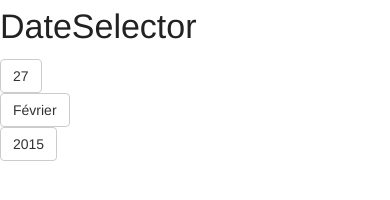
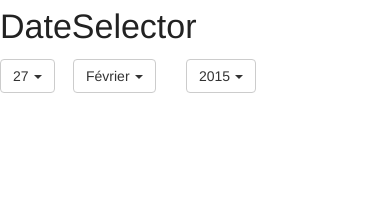
Before and after one commit to mickaelr/jquery-dateSelector, a plain HTML site: page index.html in a window 390 px wide. Drawn offline with Linux system fonts and the light colour scheme.

Commit message:
Implement Foundation integration, and enhance basic css

```diff
--- a/dateselector/dateselector-prototyped.js
+++ b/dateselector/dateselector-prototyped.js
@@ -22,6 +22,9 @@
 
         // Store a jQuery reference  to the source element
         this.$el = $(element);
+
+        // Set a random (and normally unique) id for the object
+        this.instanceId = Math.round(new Date().getTime() + (Math.random() * 100));
 
         // Set the instance options extending the plugin defaults and
         // the options passed by the user
@@ -87,16 +90,6 @@
                 "Décembre"
             ];
 
-            // Declare current date / time values
-            /*var now = new Date();
-            var
-                currentYear     = now.getFullYear(),
-                currentMonth    = now.getMonth(),
-                currentDay      = now.getDate(),
-                currentHours    = now.getHours(),
-                currentMinutes  = now.getMinutes(),
-                currentSeconds  = now.getSeconds();*/
-
             // Set main container
             if(this.settings.container !== undefined) {
                 var container = $(this.settings.container);
@@ -119,6 +112,14 @@
                     this.selectElements.minutesSelect   = $('<ul class="dropdown-menu">'),
                     this.selectElements.secondsSelect   = $('<ul class="dropdown-menu">');
                     break;
+                case 'foundation':
+                    this.selectElements.yearSelect      = $('<ul id="dateselector-year-' + this.instanceId + '" class="f-dropdown">'),
+                    this.selectElements.monthSelect     = $('<ul id="dateselector-month-' + this.instanceId + '" class="f-dropdown">'),
+                    this.selectElements.daySelect       = $('<ul id="dateselector-day-' + this.instanceId + '" class="f-dropdown">'),
+                    this.selectElements.hoursSelect     = $('<ul id="dateselector-hours-' + this.instanceId + '" class="f-dropdown">'),
+                    this.selectElements.minutesSelect   = $('<ul id="dateselector-minutes-' + this.instanceId + '" class="f-dropdown">'),
+                    this.selectElements.secondsSelect   = $('<ul id="dateselector-seconds-' + this.instanceId + '" class="f-dropdown">');
+                    break;
                 default:
                     this.selectElements.yearSelect      = $('<select class="dateselector-year">'),
                     this.selectElements.monthSelect     = $('<select class="dateselector-month">'),
@@ -131,30 +132,30 @@
 
             // Fill dateSelector's selects with appropriate options
             switch(this.settings.cssFramework) {
-                case 'bootstrap':
+                case 'bootstrap': case 'foundation':
                     // "value" attribute is important if we let the _getDateSelectorValue method use $('li.selected').val()
                     for(var y = this.settings.maxYear; y >= this.settings.minYear; y--) {
-                        var yearOption = $('<li value="' + y + '"><a href="">' + y + '</a></li>');
+                        var yearOption = $('<li value="' + y + '"><a href="#">' + y + '</a></li>');
                         this.selectElements.yearSelect.append(yearOption);
                     }
                     for(var M = this.settings.minMonth; M <= this.settings.maxMonth; M++) {
-                        var monthOption = $('<li value="' + M + '"><a href="">' + monthNames[M] + '</a></li>');
+                        var monthOption = $('<li value="' + M + '"><a href="#">' + monthNames[M] + '</a></li>');
                         this.selectElements.monthSelect.append(monthOption);
                     }
                     for(var d = this.settings.minDay; d <= this.settings.maxDay; d++) {
-                        var dayOption = $('<li value="' + d + '"><a href="">' + d + '</a></li>');
+                        var dayOption = $('<li value="' + d + '"><a href="#">' + d + '</a></li>');
                         this.selectElements.daySelect.append(dayOption);
                     }
                     for(var h = this.settings.minHours; h <= this.settings.maxHours; h++) {
-                        var hoursOption = $('<li value="' + h + '"><a href="">' + h + '</a></li>');
+                        var hoursOption = $('<li value="' + h + '"><a href="#">' + h + '</a></li>');
                         this.selectElements.hoursSelect.append(hoursOption);
                     }
                     for(var m = this.settings.minMinutes; m <= this.settings.maxMinutes; m++) {
-                        var minutesOption = $('<li value="' + m + '"><a href="">' + m + '</a></li>');
+                        var minutesOption = $('<li value="' + m + '"><a href="#">' + m + '</a></li>');
                         this.selectElements.minutesSelect.append(minutesOption);
                     }
                     for(var s = this.settings.minSeconds; s <= this.settings.maxSeconds; s++) {
-                        var secondsOption = $('<li value="' + s + '"><a href="">' + s + '</a></li>');
+                        var secondsOption = $('<li value="' + s + '"><a href="#">' + s + '</a></li>');
                         this.selectElements.secondsSelect.append(secondsOption);
                     }
                     break;
@@ -191,7 +192,7 @@
                 case 'bootstrap':
                     var dropdownTemplate = $(
                         '<div class="dropdown">' +
-                            '<button class="btn btn-default dropdown-toggle" type="button" data-toggle="dropdown" aria-expanded="true">' +
+                            '<button class="btn btn-default dropdown-toggle" data-toggle="dropdown">' +
                                 'Dropdown' +
                                 '<span class="caret"></span>' +
                             '</button>' +
@@ -203,6 +204,28 @@
                     this.selectElements.hoursSelect     = dropdownTemplate.clone().addClass('dateselector-hours').append(this.selectElements.hoursSelect);
                     this.selectElements.minutesSelect   = dropdownTemplate.clone().addClass('dateselector-minutes').append(this.selectElements.minutesSelect);
                     this.selectElements.secondsSelect   = dropdownTemplate.clone().addClass('dateselector-seconds').append(this.selectElements.secondsSelect);
+                    dropdownTemplate.remove();
+                    break;
+                case 'foundation':
+                    var dropdownTemplate = $(
+                        '<div>' +
+                            '<button class="button dropdown">' +
+                                'Dropdown' +
+                            '</button>' +
+                        '</div>'
+                    );
+                    this.selectElements.yearSelect      = dropdownTemplate.clone().addClass('dateselector-year').append(this.selectElements.yearSelect);
+                    this.selectElements.yearSelect.find('.button.dropdown').attr('data-dropdown', 'dateselector-year-' + this.instanceId);
+                    this.selectElements.monthSelect     = dropdownTemplate.clone().addClass('dateselector-month').append(this.selectElements.monthSelect);
+                    this.selectElements.monthSelect.find('.button.dropdown').attr('data-dropdown', 'dateselector-month-' + this.instanceId);
+                    this.selectElements.daySelect       = dropdownTemplate.clone().addClass('dateselector-day').append(this.selectElements.daySelect);
+                    this.selectElements.daySelect.find('.button.dropdown').attr('data-dropdown', 'dateselector-day-' + this.instanceId);
+                    this.selectElements.hoursSelect     = dropdownTemplate.clone().addClass('dateselector-hours').append(this.selectElements.hoursSelect);
+                    this.selectElements.hoursSelect.find('.button.dropdown').attr('data-dropdown', 'dateselector-hours-' + this.instanceId);
+                    this.selectElements.minutesSelect   = dropdownTemplate.clone().addClass('dateselector-minutes').append(this.selectElements.minutesSelect);
+                    this.selectElements.minutesSelect.find('.button.dropdown').attr('data-dropdown', 'dateselector-minutes-' + this.instanceId);
+                    this.selectElements.secondsSelect   = dropdownTemplate.clone().addClass('dateselector-seconds').append(this.selectElements.secondsSelect);
+                    this.selectElements.secondsSelect.find('.button.dropdown').attr('data-dropdown', 'dateselector-seconds-' + this.instanceId);
                     dropdownTemplate.remove();
                     break;
                 default:
@@ -217,7 +240,7 @@
 
             // Handle dateSelector changes
             switch(this.settings.cssFramework) {
-                case 'bootstrap':
+                case 'bootstrap': case 'foundation':
                     var that = this;
                     this.selectElements.yearSelect.find('li a').on('click', function(event) {
                         event.preventDefault();
@@ -226,6 +249,7 @@
                             $this.parent().addClass('selected').siblings().removeClass('selected');
                             that._updateDateSelector();
                         }
+                        if(that.settings.cssFramework === 'foundation') Foundation.libs.dropdown.close(that.selectElements.yearSelect.find('.f-dropdown'));
                     });
                     this.selectElements.monthSelect.find('li a').on('click', function(event) {
                         event.preventDefault();
@@ -234,6 +258,7 @@
                             $this.parent().addClass('selected').siblings().removeClass('selected');
                             that._updateDateSelector();
                         }
+                        if(that.settings.cssFramework === 'foundation') Foundation.libs.dropdown.close(that.selectElements.monthSelect.find('.f-dropdown'));
                     });
                     this.selectElements.daySelect.find('li a').on('click', function(event) {
                         event.preventDefault();
@@ -242,6 +267,7 @@
                             $this.parent().addClass('selected').siblings().removeClass('selected');
                             that._updateDateSelector();
                         }
+                        if(that.settings.cssFramework === 'foundation') Foundation.libs.dropdown.close(that.selectElements.daySelect.find('.f-dropdown'));
                     });
                     this.selectElements.hoursSelect.find('li a').on('click', function(event) {
                         event.preventDefault();
@@ -250,6 +276,7 @@
                             $this.parent().addClass('selected').siblings().removeClass('selected');
                             that._updateDateSelector();
                         }
+                        if(that.settings.cssFramework === 'foundation') Foundation.libs.dropdown.close(that.selectElements.hoursSelect.find('.f-dropdown'));
                     });
                     this.selectElements.minutesSelect.find('li a').on('click', function(event) {
                         event.preventDefault();
@@ -258,6 +285,7 @@
                             $this.parent().addClass('selected').siblings().removeClass('selected');
                             that._updateDateSelector();
                         }
+                        if(that.settings.cssFramework === 'foundation') Foundation.libs.dropdown.close(that.selectElements.minutesSelect.find('.f-dropdown'));
                     });
                     this.selectElements.secondsSelect.find('li a').on('click', function(event) {
                         event.preventDefault();
@@ -266,26 +294,28 @@
                             $this.parent().addClass('selected').siblings().removeClass('selected');
                             that._updateDateSelector();
                         }
+                        if(that.settings.cssFramework === 'foundation') Foundation.libs.dropdown.close(that.selectElements.secondsSelect.find('.f-dropdown'));
                     });
                     break;
                 default:
+                    var that = this;
                     this.selectElements.yearSelect.on('change', function() {
-                        this._updateDateSelector();
+                        that._updateDateSelector();
                     });
                     this.selectElements.monthSelect.on('change', function() {
-                        this._updateDateSelector();
+                        that._updateDateSelector();
                     });
                     this.selectElements.daySelect.on('change', function() {
-                        this._updateDateSelector();
+                        that._updateDateSelector();
                     });
                     this.selectElements.hoursSelect.on('change', function() {
-                        this._updateDateSelector();
+                        that._updateDateSelector();
                     });
                     this.selectElements.minutesSelect.on('change', function() {
-                        this._updateDateSelector();
+                        that._updateDateSelector();
                     });
                     this.selectElements.secondsSelect.on('change', function() {
-                        this._updateDateSelector();
+                        that._updateDateSelector();
                     });
                     break;
             }
@@ -296,6 +326,8 @@
             if(this.settings.showTime)
                 this.container.append(this.selectElements.hoursSelect).append(this.selectElements.minutesSelect).append(this.selectElements.secondsSelect);
             this.$el.parent().append(this.container);
+            if(this.settings.cssFramework === 'foundation')
+                $(document).foundation('dropdown', 'reflow');
         },
 
         /**
@@ -373,7 +405,7 @@
 
             var lastMonthDay = getLastMonthDay(this.currentValue.getFullYear(), this.currentValue.getMonth());
             switch(this.settings.cssFramework) {
-                case 'bootstrap':
+                case 'bootstrap': case 'foundation':
                     for(var i = 1; i <= lastMonthDay; i++) {
                         this.selectElements.daySelect.find('li[value="' + i + '"]').removeClass('disabled');
                     }
@@ -395,7 +427,7 @@
         _getDateSelectorValue: function() {
             var selector;
             switch(this.settings.cssFramework) {
-                case 'bootstrap':
+                case 'bootstrap': case 'foundation':
                     selector = '.selected';
                     break;
                 default:
@@ -427,7 +459,7 @@
         // Method that set the value of the dateSelector, giving a specific date
         _setDateSelectorValue: function(date) {
             switch(this.settings.cssFramework) {
-                case 'bootstrap':
+                case 'bootstrap': case 'foundation':
                     this.selectElements.yearSelect.find('li[value="' + date.getFullYear() + '"]').addClass('selected').siblings().removeClass('selected');
                     this.selectElements.monthSelect.find('li[value="' + date.getMonth() + '"]').addClass('selected').siblings().removeClass('selected');
                     this.selectElements.daySelect.find('li[value="' + date.getDate() + '"]').addClass('selected').siblings().removeClass('selected');
@@ -435,12 +467,14 @@
                     this.selectElements.minutesSelect.find('li[value="' + date.getMinutes() + '"]').addClass('selected').siblings().removeClass('selected');
                     this.selectElements.secondsSelect.find('li[value="' + date.getSeconds() + '"]').addClass('selected').siblings().removeClass('selected');
 
-                    this.selectElements.yearSelect.find('.dropdown-toggle').text(this.selectElements.yearSelect.find('li.selected a').text());
-                    this.selectElements.monthSelect.find('.dropdown-toggle').text(this.selectElements.monthSelect.find('li.selected a').text());
-                    this.selectElements.daySelect.find('.dropdown-toggle').text(this.selectElements.daySelect.find('li.selected a').text());
-                    this.selectElements.hoursSelect.find('.dropdown-toggle').text(this.selectElements.hoursSelect.find('li.selected a').text());
-                    this.selectElements.minutesSelect.find('.dropdown-toggle').text(this.selectElements.minutesSelect.find('li.selected a').text());
-                    this.selectElements.secondsSelect.find('.dropdown-toggle').text(this.selectElements.secondsSelect.find('li.selected a').text());
+                    var toggleButton = (this.settings.cssFramework === 'bootstrap') ? '.dropdown-toggle' : '.dropdown.button';
+                    var caretString = (this.settings.cssFramework === 'bootstrap') ? '<span class="caret"></span>' : '';
+                    this.selectElements.yearSelect.find(toggleButton).text(this.selectElements.yearSelect.find('li.selected a').text()).append($(caretString));
+                    this.selectElements.monthSelect.find(toggleButton).text(this.selectElements.monthSelect.find('li.selected a').text()).append($(caretString));
+                    this.selectElements.daySelect.find(toggleButton).text(this.selectElements.daySelect.find('li.selected a').text()).append($(caretString));
+                    this.selectElements.hoursSelect.find(toggleButton).text(this.selectElements.hoursSelect.find('li.selected a').text()).append($(caretString));
+                    this.selectElements.minutesSelect.find(toggleButton).text(this.selectElements.minutesSelect.find('li.selected a').text()).append($(caretString));
+                    this.selectElements.secondsSelect.find(toggleButton).text(this.selectElements.secondsSelect.find('li.selected a').text()).append($(caretString));
                     break;
                 default:
                     this.selectElements.yearSelect.find('option[value="' + date.getFullYear() + '"]').prop('selected', true);
--- a/dateselector/dateselector.css
+++ b/dateselector/dateselector.css
@@ -1,9 +1,9 @@
+/* ------------------- *\
+   FOR CLASSIC VERSION
+\* ------------------- */
 input.dateselector, /* fix not-hidden input when bootstrap.css */
 .dateselector {
     display: none;
-}
-.dateselector-container select:not(:last-child) {
-    margin-right: 3px;
 }
 .dateselector-container select {
     height: 36px;
@@ -14,3 +14,28 @@ input.dateselector, /* fix not-hidden input when bootstrap.css */
     box-shadow: none;
     box-sizing: border-box;
 }
+/* Following width values to override if you want to change font size, select width... */
+.dateselector-container select:not(:last-child) { margin-right: 3px; }
+.dateselector-container .dateselector-year,
+.dateselector-container .dateselector-day,
+.dateselector-container .dateselector-hours,
+.dateselector-container .dateselector-minutes,
+.dateselector-container .dateselector-seconds { width: 70px; }
+.dateselector-container .dateselector-month { width: 110px; }
+
+/* --------------------- *\
+   FOR BOOTSTRAP VERSION
+\* --------------------- */
+.dateselector-container .dropdown { display: inline-block; }
+.dateselector-container .dropdown:not(:last-child) { margin-right: 3px; }
+.dateselector-container .dropdown .caret { margin-left: 5px; }
+
+/* ---------------------- *\
+   FOR FOUNDATION VERSION
+\* ---------------------- */
+.dateselector-container .dateselector-year,
+.dateselector-container .dateselector-month,
+.dateselector-container .dateselector-day,
+.dateselector-container .dateselector-hours,
+.dateselector-container .dateselector-minutes,
+.dateselector-container .dateselector-seconds { display: inline-block; }
```
